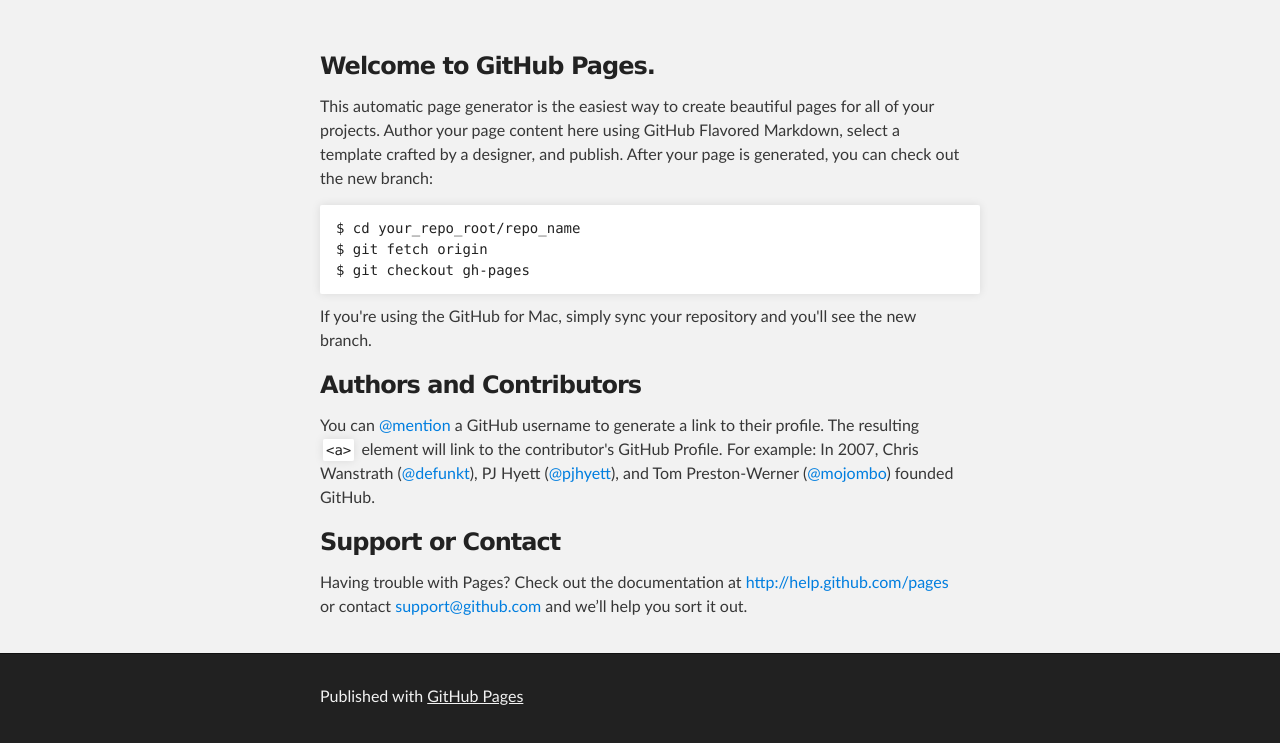
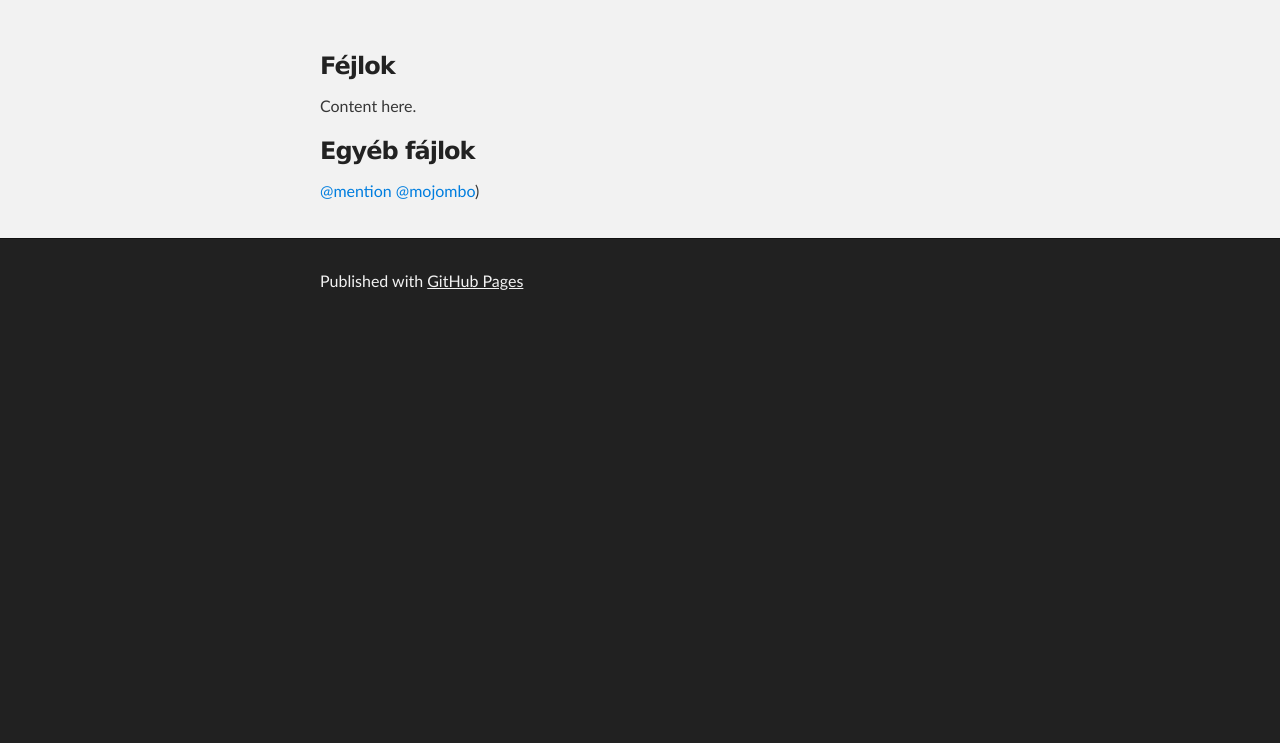
Before and after one commit to Selectr0n/selectr0n.github.io, a plain HTML site: page index.html in a window 1280 px wide. Shown: the part 176-919 px from the top of the page. After the commit the page ends 800 px from the top, so only its background shows below. Drawn offline with Linux system fonts and the light colour scheme.

Commit message:
Update index.html

```diff
--- a/index.html
+++ b/index.html
@@ -28,27 +28,21 @@
     <div id="main_content_wrap" class="outer">
       <section id="main_content" class="inner">
         <h3>
-</a>Welcome to GitHub Pages.</h3>
+</a>Féjlok</h3>
 
-<p>This automatic page generator is the easiest way to create beautiful pages for all of your projects. Author your page content here using GitHub Flavored Markdown, select a template crafted by a designer, and publish. After your page is generated, you can check out the new branch:</p>
+<p>Content here.</p>
 
-<pre><code>$ cd your_repo_root/repo_name
-$ git fetch origin
-$ git checkout gh-pages
-</code></pre>
-
-<p>If you're using the GitHub for Mac, simply sync your repository and you'll see the new branch.</p>
 
 
 <h3>
-<a name="authors-and-contributors" class="anchor" href="#authors-and-contributors"><span class="octicon octicon-link"></span></a>Authors and Contributors</h3>
+<a name="authors-and-contributors" class="anchor" href="#authors-and-contributors"><span class="octicon octicon-link"></span></a>Egyéb fájlok</h3>
 
-<p>You can <a href="https://github.com/blog/821" class="user-mention">@mention</a> a GitHub username to generate a link to their profile. The resulting <code>&lt;a&gt;</code> element will link to the contributor's GitHub Profile. For example: In 2007, Chris Wanstrath (<a href="https://github.com/defunkt" class="user-mention">@defunkt</a>), PJ Hyett (<a href="https://github.com/pjhyett" class="user-mention">@pjhyett</a>), and Tom Preston-Werner (<a href="https://github.com/mojombo" class="user-mention">@mojombo</a>) founded GitHub.</p>
+<p>
+<a href="https://github.com/blog/821">@mention</a>
+<a href="https://github.com/mojombo" >@mojombo</a>)
+</p>
 
-<h3>
-<a name="support-or-contact" class="anchor" href="#support-or-contact"><span class="octicon octicon-link"></span></a>Support or Contact</h3>
 
-<p>Having trouble with Pages? Check out the documentation at <a href="http://help.github.com/pages">http://help.github.com/pages</a> or contact <a href="mailto:support@github.com">support@github.com</a> and we’ll help you sort it out.</p>
       </section>
     </div>
 
```
